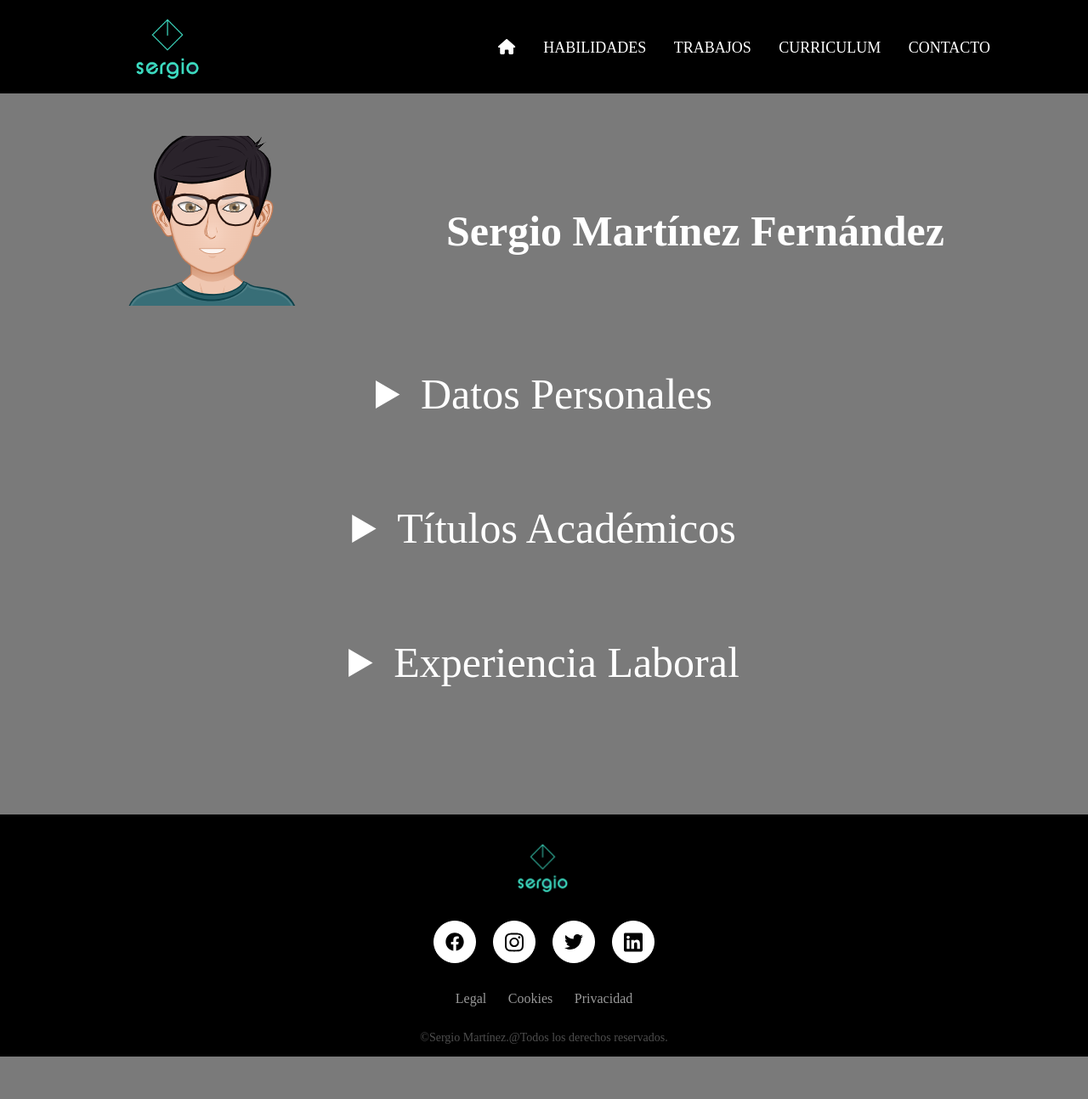
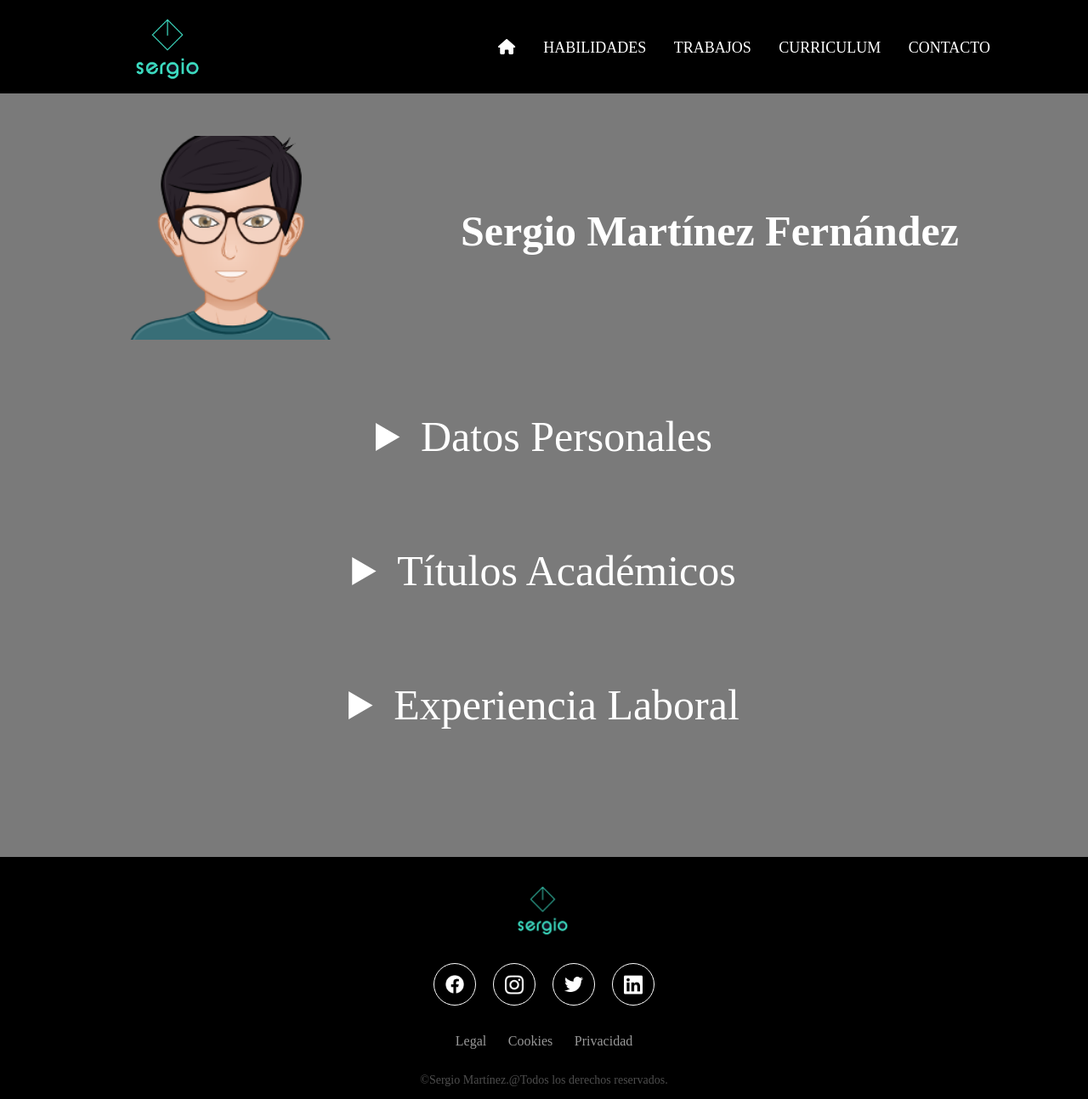
Before and after one commit to sergiopirre/Portfolio.github.io, a plain HTML site: page pages/curriculum.html in a window 1280 px wide. Shown: the whole page at 85% size. Before the commit the page ends 1244 px from the top, so only its background shows below. Drawn offline with Linux system fonts and the light colour scheme.

Commit message:
Add files via upload

```diff
--- a/css/curriculum.css
+++ b/css/curriculum.css
@@ -1,13 +1,11 @@
 /*Css de Curriculum*/
 .imgAvatar {
-    float: left;
     margin-top: 5em;
-    margin-left: 15em;
+    margin-right: 15em;
+    height: 30vh;
 }
 .titulo {
     line-height: 6.5em;
-    margin-left: 3.5em;
-    display: inline-block;
     font-size: 5em;
     color: white;
 }
@@ -31,3 +29,8 @@ summary {
 .titulosAcademy {
     margin-top: 2em;
 }
+.containerMain {
+    display: flex;
+    justify-content: center;
+    margin-bottom: 5em;
+}
--- a/css/main.css
+++ b/css/main.css
@@ -96,22 +96,22 @@ footer {
     width: 5em;
     border-radius: 5em;
     border: 1px solid white;
-    background-image: url(../img/facebook.svg);
+    background-image: url(../img/facebook.jpg);
     background-position: center;
     background-size: 45%;
     background-repeat: no-repeat;
     margin: 1em;
-    background-color: rgb(255, 255, 255);
+    background-color: rgb(0, 0, 0);
 }
 .iconredes:hover {
     filter: invert(1);
 }
 .iconredes:nth-of-type(2) { /*Cambiar de ul*/
-    background-image: url(../img/instagram.svg);
+    background-image: url(../img/instagram.jpg);
 }
 .iconredes:nth-of-type(3) {
-    background-image: url(../img/twitter.svg);
+    background-image: url(../img/twitter.jpg);
 }
 .iconredes:nth-of-type(4) {
-    background-image: url(../img/linkedin.svg);
+    background-image: url(../img/linkedin.jpg);
 }
--- a/css/trabajos.css
+++ b/css/trabajos.css
@@ -30,7 +30,7 @@
 .cubomid {
     margin-bottom: 5em;
 }
-div {
+main div {
     margin: 0 auto;
     width: 80px;
     height: 80px;
--- a/pages/curriculum.html
+++ b/pages/curriculum.html
@@ -22,9 +22,11 @@
             <li><a href="./contacto.html">Contacto</a></li>
         </ul>
     </header>
-    <main class="containerMain">
+    <main>
+        <div class="containerMain">
         <img src="../img/myAvatar.png" alt="Imagen de avatar" class="imgAvatar">
         <h1 class="titulo">Sergio Martínez Fernández</h1>
+        </div>
         <details>
             <summary>Datos Personales</summary>
             <p class="pDatosPersonales">Email: sergiomartinez@educarex.es</p>
```
Also changed, not shown: index.html (+1 -1 lines), img/facebook.jpg (added), img/instagram.jpg (added), img/linkedin.jpg (added), img/twitter.jpg (added).
